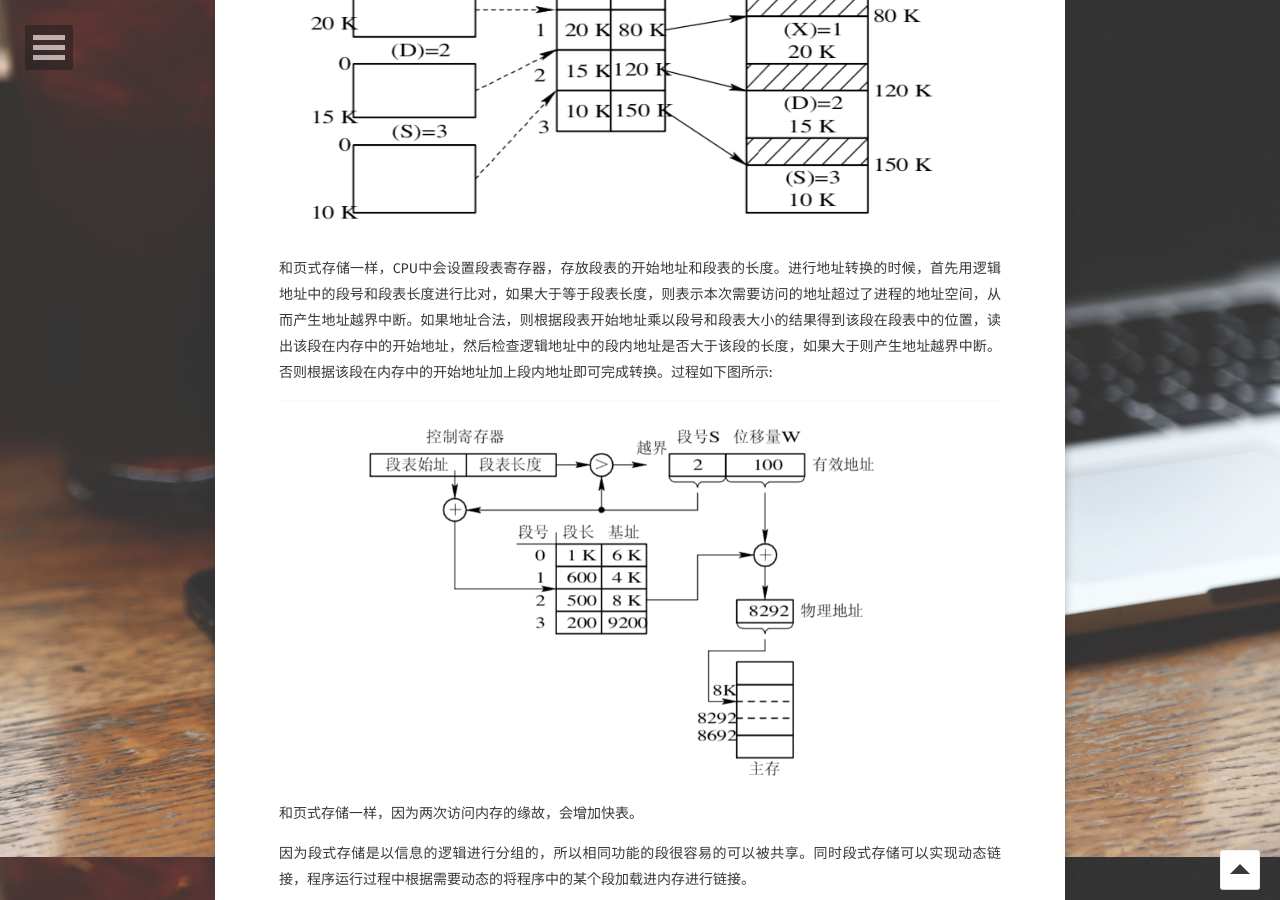
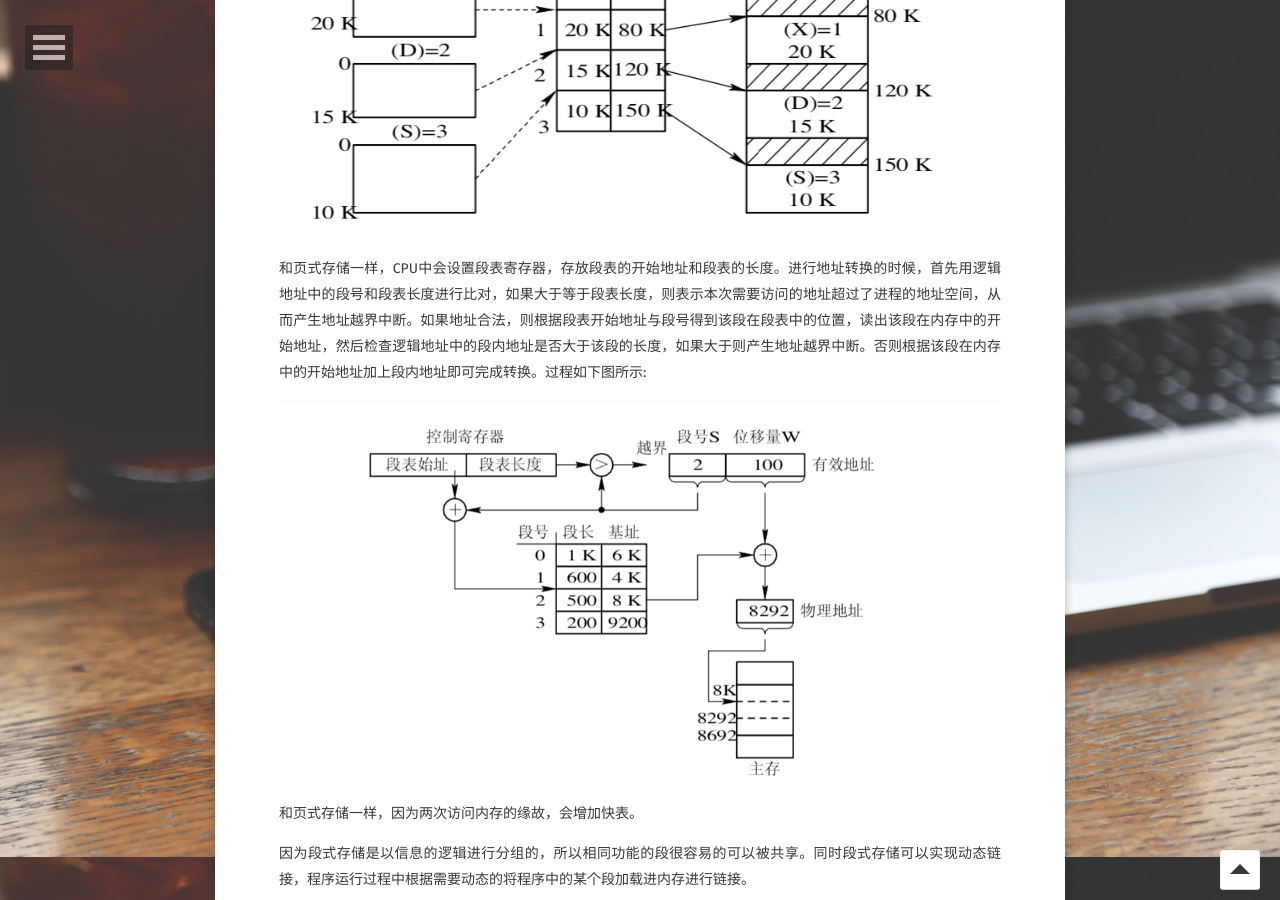
Before and after one commit to longjianjiang/longjianjiang.github.io, a Jekyll site: the page built from _posts/2019-03-28-os-memory-management.md, in a window 1280 px wide and 900 px high, scrolled down 9943 px. Built offline with Jekyll 4.4.1, drawn with Linux system fonts in a browser that asks for light colours; some web fonts are replaced; comment, search, counter and statistics services are not loaded; some of the changed text lies outside the part shown.

Commit message:
Update(auto commit)

```diff
--- a/_posts/2019-03-28-os-memory-management.md
+++ b/_posts/2019-03-28-os-memory-management.md
@@ -182,7 +182,7 @@
 
 CPU中存在一个页表寄存器，用来存放页表的开始地址和页表的长度，应用程序的页表首先存放在内存中，当操作系统调度到某个进程时，才会将该进程页表的这两个数据存放到页表寄存器。
 
-当访问到进程的某个逻辑地址的时候，就需要将逻辑地址进行转化为实际的物理地址，此时就需要使用到页表寄存器，这一过程由硬件完成。首先用逻辑地址中的页号和页表长度进行比对，如果大于等于页表长度，则表示本次需要访问的地址超过了进程的地址空间，从而产生地址越界中断。如果地址合法，则根据页表开始地址乘以页号和页表大小的结果得到该页在页表中的位置，从而可以得到对应的物理页框号，最后加上页内地址就完成了逻辑地址到物理地址的转化。过程如下图所示:
+当访问到进程的某个逻辑地址的时候，就需要将逻辑地址进行转化为实际的物理地址，此时就需要使用到页表寄存器，这一过程由硬件完成。首先用逻辑地址中的页号和页表长度进行比对，如果大于等于页表长度，则表示本次需要访问的地址超过了进程的地址空间，从而产生地址越界中断。如果地址合法，则根据页表开始地址与页号和页表大小乘积的结果想加得到该页在页表中的位置，从而可以得到对应的物理页框号，最后加上页内地址就完成了逻辑地址到物理地址的转化。过程如下图所示:
 
 ![os_memory_management_5]({{site.url}}/assets/images/blog/os_memory_management_5.png)
 
@@ -239,7 +239,7 @@
 
 ![os_memory_management_12]({{site.url}}/assets/images/blog/os_memory_management_12.png)
 
-和页式存储一样，CPU中会设置段表寄存器，存放段表的开始地址和段表的长度。进行地址转换的时候，首先用逻辑地址中的段号和段表长度进行比对，如果大于等于段表长度，则表示本次需要访问的地址超过了进程的地址空间，从而产生地址越界中断。如果地址合法，则根据段表开始地址乘以段号和段表大小的结果得到该段在段表中的位置，读出该段在内存中的开始地址，然后检查逻辑地址中的段内地址是否大于该段的长度，如果大于则产生地址越界中断。否则根据该段在内存中的开始地址加上段内地址即可完成转换。过程如下图所示:
+和页式存储一样，CPU中会设置段表寄存器，存放段表的开始地址和段表的长度。进行地址转换的时候，首先用逻辑地址中的段号和段表长度进行比对，如果大于等于段表长度，则表示本次需要访问的地址超过了进程的地址空间，从而产生地址越界中断。如果地址合法，则根据段表开始地址与段号得到该段在段表中的位置，读出该段在内存中的开始地址，然后检查逻辑地址中的段内地址是否大于该段的长度，如果大于则产生地址越界中断。否则根据该段在内存中的开始地址加上段内地址即可完成转换。过程如下图所示:
 
 ![os_memory_management_13]({{site.url}}/assets/images/blog/os_memory_management_13.png)
 
```
Also changed, not shown: _posts/2019-03-22-memory-management.md (+3 -1 lines).
